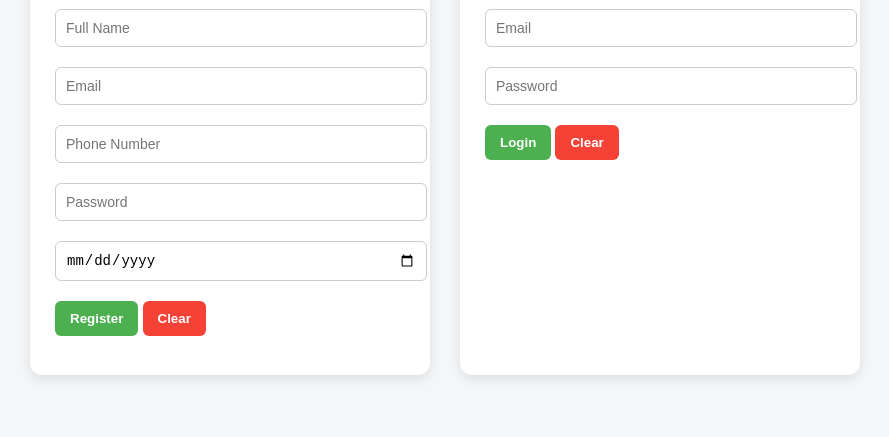
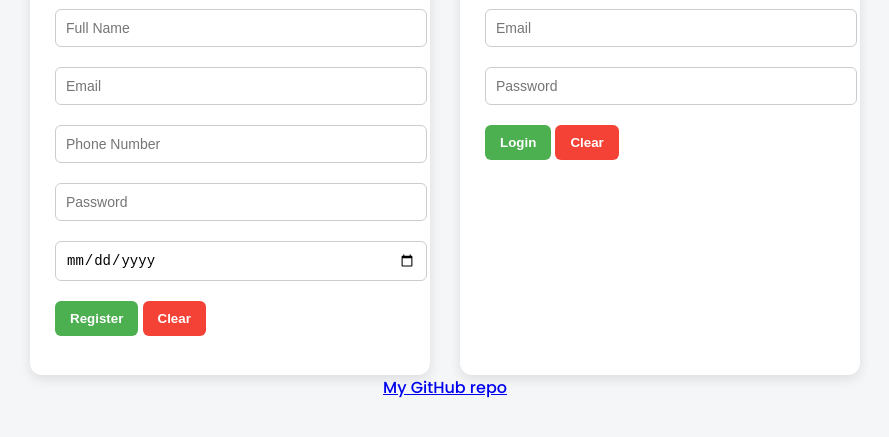
Before and after one commit to Ivenkili/register, a plain HTML site: page register.html in a window 1280 px wide. Shown: the part 121-558 px from the top of the page, without its empty margins (195-1084 px from the left). Drawn offline with Linux system fonts and the light colour scheme.

Commit message:
made changes

```diff
--- a/register.html
+++ b/register.html
@@ -151,6 +151,10 @@
       <div id="user-entries"></div>
     </div>
 
+    <footer>
+        <a href="https://github.com/Ivenkili/register.git"> My GitHub repo</a>
+    </footer>
+
     <script>
       let registeredUsers = [];
 
```
